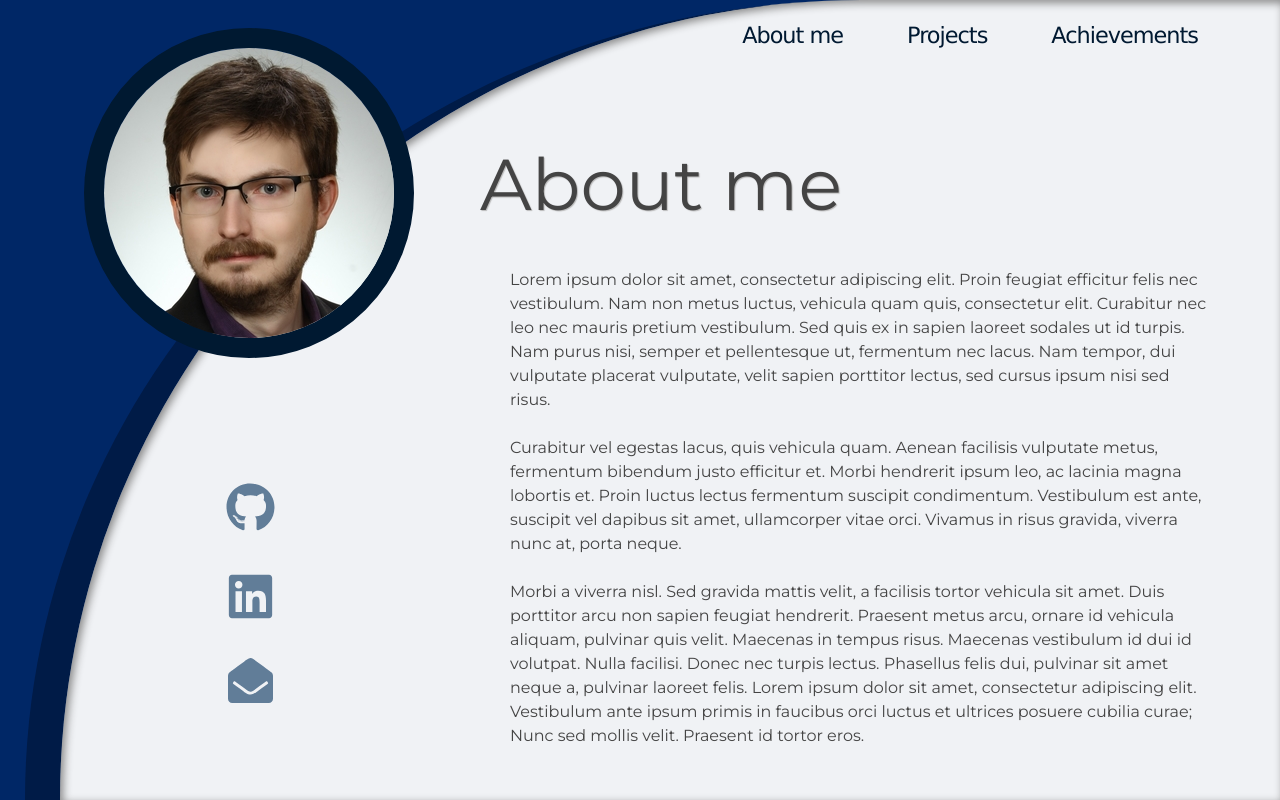
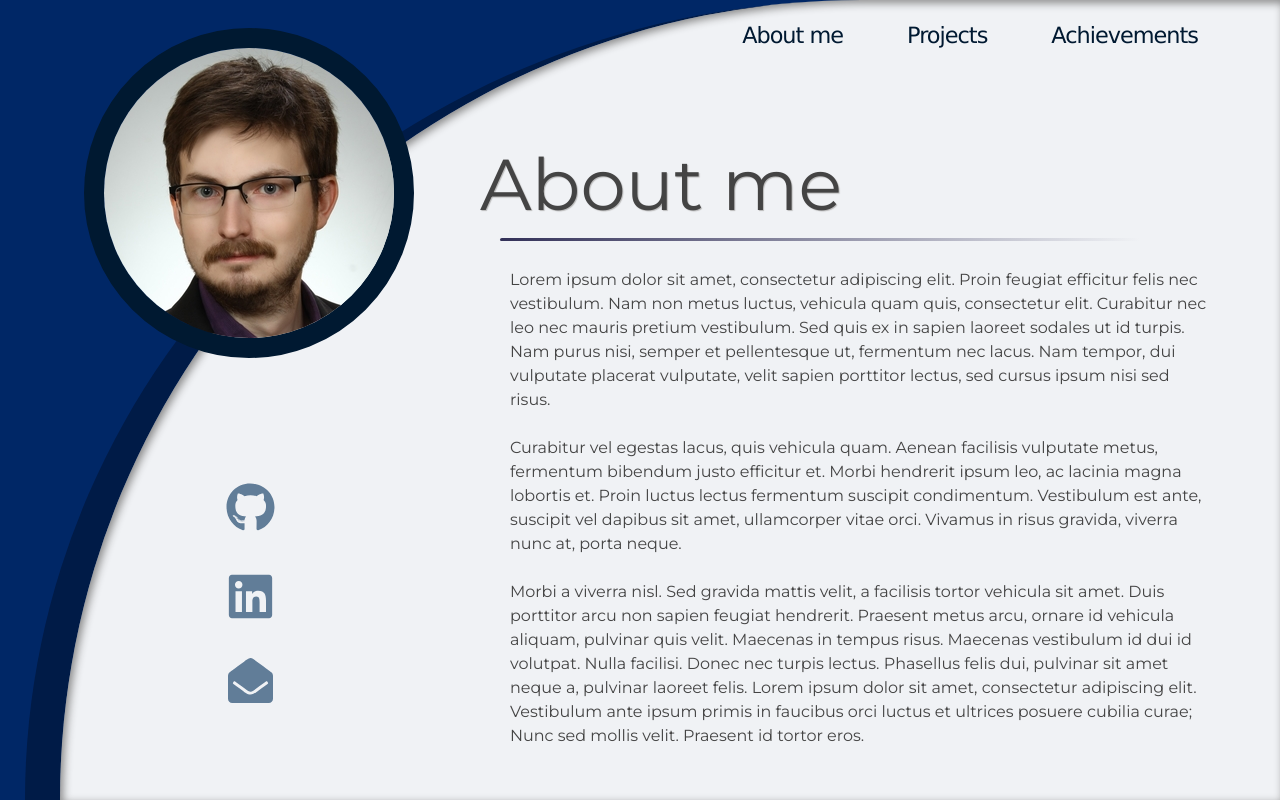
Before and after one commit to ukasz1/online-portfolio, a React (Create React App) app: page / in a window 1280 px wide. Built offline with nearby package versions, Linux system fonts and the light colour scheme; the HTML template or start-up script is replaced by a standard one.

Commit message:
underline of the title added

```diff
--- a/src/AboutMe.js
+++ b/src/AboutMe.js
@@ -1,7 +1,10 @@
 const AboutMe = () => {
   return (
     <>
-      <h1>About me</h1>
+      <div className="title">
+        <h1>About me</h1>
+        <div className="underline underline-about"></div>
+      </div>
       <article className="about-article">
         <p>Lorem ipsum dolor sit amet, consectetur adipiscing elit. Proin feugiat efficitur felis nec vestibulum. Nam non metus luctus, vehicula quam quis, consectetur elit. Curabitur nec leo nec mauris pretium vestibulum. Sed quis ex in sapien laoreet sodales ut id turpis. Nam purus nisi, semper et pellentesque ut, fermentum nec lacus. Nam tempor, dui vulputate placerat vulputate, velit sapien porttitor lectus, sed cursus ipsum nisi sed risus.
         </p><br />
--- a/src/Achievements.js
+++ b/src/Achievements.js
@@ -4,7 +4,10 @@ import { FaAngleDoubleRight } from 'react-icons/fa'
 const Achievements = () => {
   return (
     <div className="projects">
-      <h1>My Certificates</h1>
+      <div className='title'>
+        <h1>My Certificates</h1>
+        <div className='underline underline-cert'></div>
+      </div>
       <section className='certificates-container'>
         <table>
           <tbody>
--- a/src/Projects.js
+++ b/src/Projects.js
@@ -8,7 +8,10 @@ import card6 from './images/card6.jpg';
 const Projects = () => {
   return (
     <div className="projects">
-      <h1>Projects</h1>
+      <div className='title'>
+        <h1>Projects</h1>
+        <div className='underline underline-projects'></div>
+      </div>
       <section className="project-container">
 
         <article className="projects-item">
--- a/src/main.css
+++ b/src/main.css
@@ -27,10 +27,40 @@ main{
   /* min-width: 1500px; */
 }
 
+.title {
+  position: relative;
+  /* margin-bottom: 4rem; */
+  /* text-align: center; */
+}
+
 h1{
   font-size: 4.5em;
   font-weight: normal;
   text-shadow: 1px 1px 1px #b9b9b9;
+}
+
+.underline{
+  position: absolute;
+  width: 50vw;
+  height: 0.2rem;
+  background: linear-gradient(to right,#030031, #f0f2f5);
+  opacity: 0.8;
+  border-radius: 3px 3px 2px 2px;
+
+  /* margin-left: auto;
+  margin-right: auto; */
+}
+
+.underline-about{
+  left: 20px;
+}
+
+.underline-projects{
+  left: 20px;
+}
+
+.underline-cert{
+  left: 20px;
 }
 
 .about-article{
```
